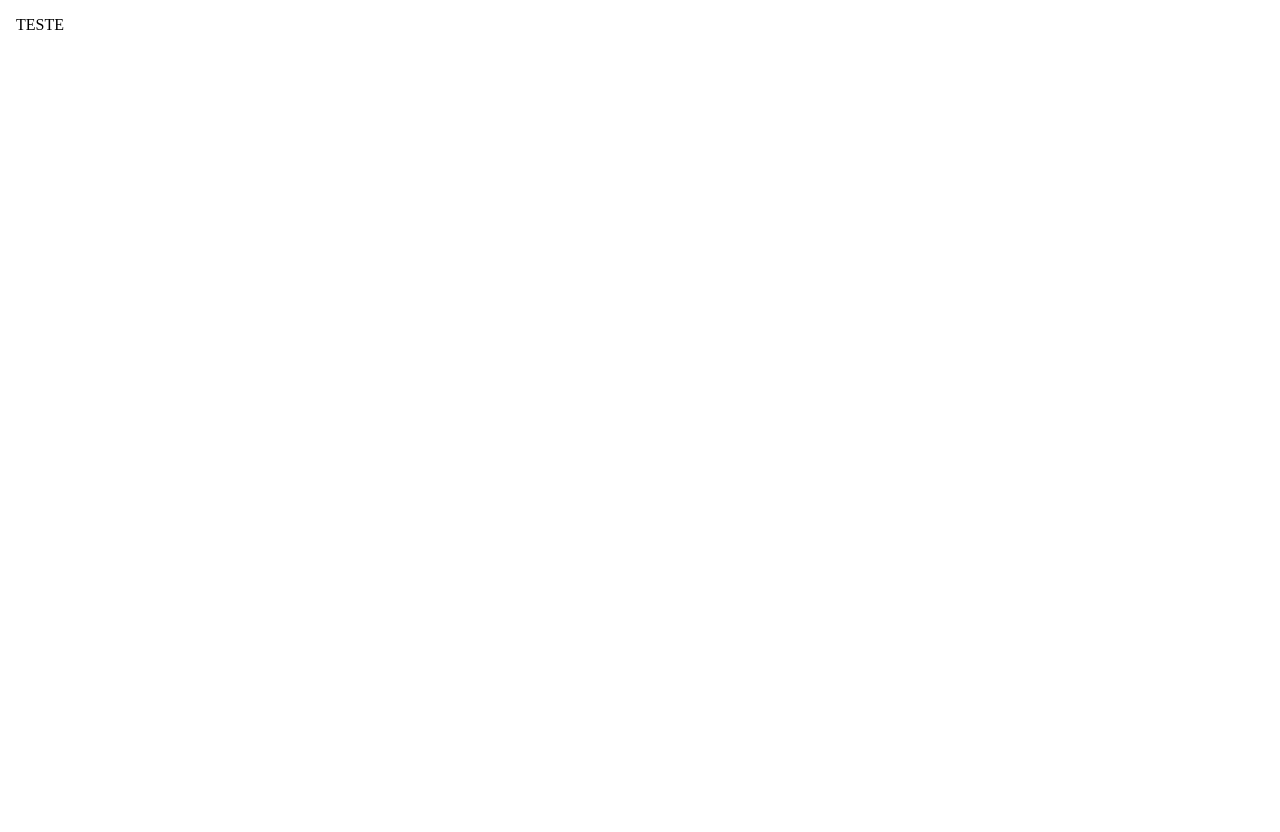
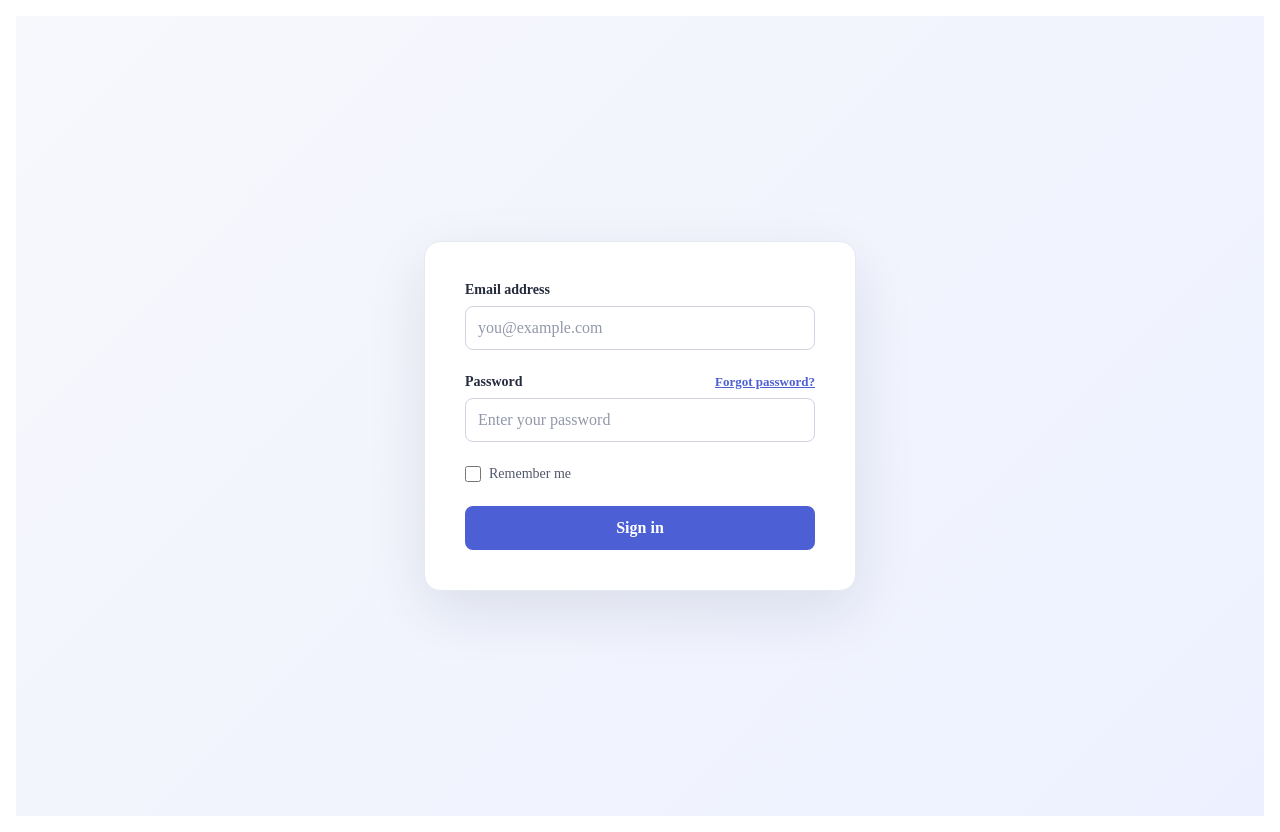
Before and after one commit to gmorikawa/shorui-web, an Angular app: page /auth/login in a window 1280 px wide. Before the commit this address led to /. Before the commit the page ends 800 px from the top, so only its background shows below. Built offline with nearby package versions, Linux system fonts and the light colour scheme.

Commit message:
feat: login page mockup

```diff
--- a/src/app/app.html
+++ b/src/app/app.html
@@ -1,3 +1,3 @@
 <sh-main-container>
-  TESTE
+  <router-outlet />
 </sh-main-container>
--- a/src/app/app.routes.ts
+++ b/src/app/app.routes.ts
@@ -1,3 +1,13 @@
 import { Routes } from '@angular/router';
+import { LoginComponent } from './auth/login/login';
 
-export const routes: Routes = [];
+export const routes: Routes = [
+  {
+    path: 'auth/login',
+    component: LoginComponent,
+  },
+  {
+    path: '**',
+    redirectTo: 'auth/login',
+  }
+];
--- /dev/null
+++ b/src/app/auth/login/login.html
@@ -0,0 +1,39 @@
+<main class="login-page">
+  <section class="login-card" aria-labelledby="login-title">
+    <form class="login-form">
+      <div class="login-form__field">
+        <label for="email">Email address</label>
+        <input
+          id="email"
+          name="email"
+          type="email"
+          autocomplete="email"
+          placeholder="you@example.com"
+          required
+        />
+      </div>
+
+      <div class="login-form__field">
+        <div class="login-form__label-row">
+          <label for="password">Password</label>
+          <a href="/auth/forgot-password">Forgot password?</a>
+        </div>
+        <input
+          id="password"
+          name="password"
+          type="password"
+          autocomplete="current-password"
+          placeholder="Enter your password"
+          required
+        />
+      </div>
+
+      <label class="login-form__remember">
+        <input name="remember" type="checkbox" />
+        <span>Remember me</span>
+      </label>
+
+      <button type="submit">Sign in</button>
+    </form>
+  </section>
+</main>
--- /dev/null
+++ b/src/app/auth/login/login.scss
@@ -0,0 +1,148 @@
+:host {
+  display: block;
+  min-height: 100%;
+}
+
+.login-page {
+  align-items: center;
+  background: linear-gradient(135deg, #f7f8fc 0%, #edf1ff 100%);
+  display: flex;
+  justify-content: center;
+  min-height: 100vh;
+  padding: var(--spacing-xl);
+}
+
+.login-card {
+  background: #fff;
+  border: 1px solid #e7e9f0;
+  border-radius: 1rem;
+  box-shadow: 0 1.25rem 3.75rem rgb(23 33 61 / 10%);
+  max-width: 27rem;
+  padding: 2.5rem;
+  width: 100%;
+}
+
+.login-card__heading {
+  margin-bottom: var(--spacing-xl);
+
+  h1 {
+    color: #171a2b;
+    font-size: 1.75rem;
+    line-height: 1.25;
+    margin: var(--spacing-xs) 0 var(--spacing-sm);
+  }
+
+  p {
+    color: #62677a;
+    line-height: 1.5;
+  }
+}
+
+.login-card__eyebrow {
+  color: #4c5fd5;
+  font-size: 0.875rem;
+  font-weight: 700;
+  letter-spacing: 0.04em;
+  text-transform: uppercase;
+}
+
+.login-form {
+  display: grid;
+  gap: var(--spacing-lg);
+
+  button {
+    background: #4c5fd5;
+    border: 0;
+    border-radius: 0.5rem;
+    color: #fff;
+    cursor: pointer;
+    font: inherit;
+    font-weight: 700;
+    padding: 0.8125rem var(--spacing-md);
+
+    &:hover {
+      background: #3e50c4;
+    }
+
+    &:focus-visible {
+      outline: 3px solid #aab5ff;
+      outline-offset: 2px;
+    }
+  }
+}
+
+.login-form__field {
+  display: grid;
+  gap: var(--spacing-sm);
+
+  label {
+    color: #252a3d;
+    font-size: 0.875rem;
+    font-weight: 600;
+  }
+
+  input {
+    border: 1px solid #cfd3df;
+    border-radius: 0.5rem;
+    color: #171a2b;
+    font: inherit;
+    padding: 0.75rem;
+
+    &::placeholder {
+      color: #9298aa;
+    }
+
+    &:focus {
+      border-color: #4c5fd5;
+      outline: 3px solid rgb(76 95 213 / 18%);
+    }
+  }
+}
+
+.login-form__label-row {
+  align-items: center;
+  display: flex;
+  justify-content: space-between;
+
+  a {
+    color: #4c5fd5;
+    font-size: 0.8125rem;
+    font-weight: 600;
+  }
+}
+
+.login-form__remember {
+  align-items: center;
+  color: #52586c;
+  display: flex;
+  font-size: 0.875rem;
+  gap: var(--spacing-sm);
+
+  input {
+    accent-color: #4c5fd5;
+    height: 1rem;
+    width: 1rem;
+  }
+}
+
+.login-card__footer {
+  color: #62677a;
+  font-size: 0.875rem;
+  margin-top: var(--spacing-xl);
+  text-align: center;
+
+  a {
+    color: #4c5fd5;
+    font-weight: 700;
+  }
+}
+
+@media (max-width: 30rem) {
+  .login-page {
+    padding: var(--spacing-md);
+  }
+
+  .login-card {
+    padding: var(--spacing-xl);
+  }
+}
--- /dev/null
+++ b/src/app/auth/login/login.ts
@@ -0,0 +1,8 @@
+import { Component } from '@angular/core';
+
+@Component({
+  selector: 'sh-login',
+  templateUrl: './login.html',
+  styleUrl: './login.scss',
+})
+export class LoginComponent {}
--- a/src/components/containers/main-container/main-container.html
+++ b/src/components/containers/main-container/main-container.html
@@ -1,3 +1,3 @@
 <main class="main-container">
-    <ng-content />
+  <ng-content />
 </main>
--- a/src/components/containers/main-container/main-container.ts
+++ b/src/components/containers/main-container/main-container.ts
@@ -1,8 +1,8 @@
 import { Component } from "@angular/core";
 
 @Component({
-    selector: "sh-main-container",
-    templateUrl: "./main-container.html",
-    styleUrls: ["./main-container.scss"],
+  selector: "sh-main-container",
+  templateUrl: "./main-container.html",
+  styleUrls: ["./main-container.scss"],
 })
 export class MainContainer {}
```
Also changed, not shown: src/components/containers/main-container/main-container.scss (+4 -4 lines), src/features/auth.ts (added, +8 -0 lines), src/services/auth.ts (added, +13 -0 lines).
